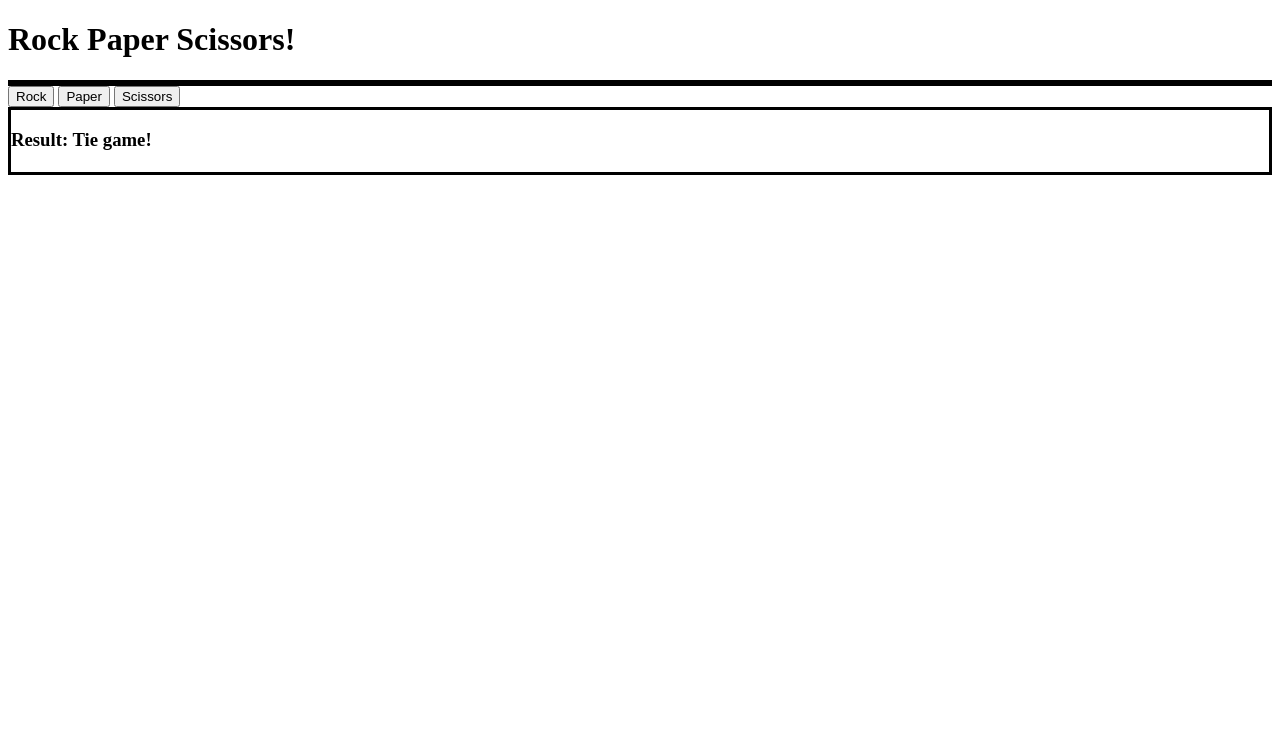
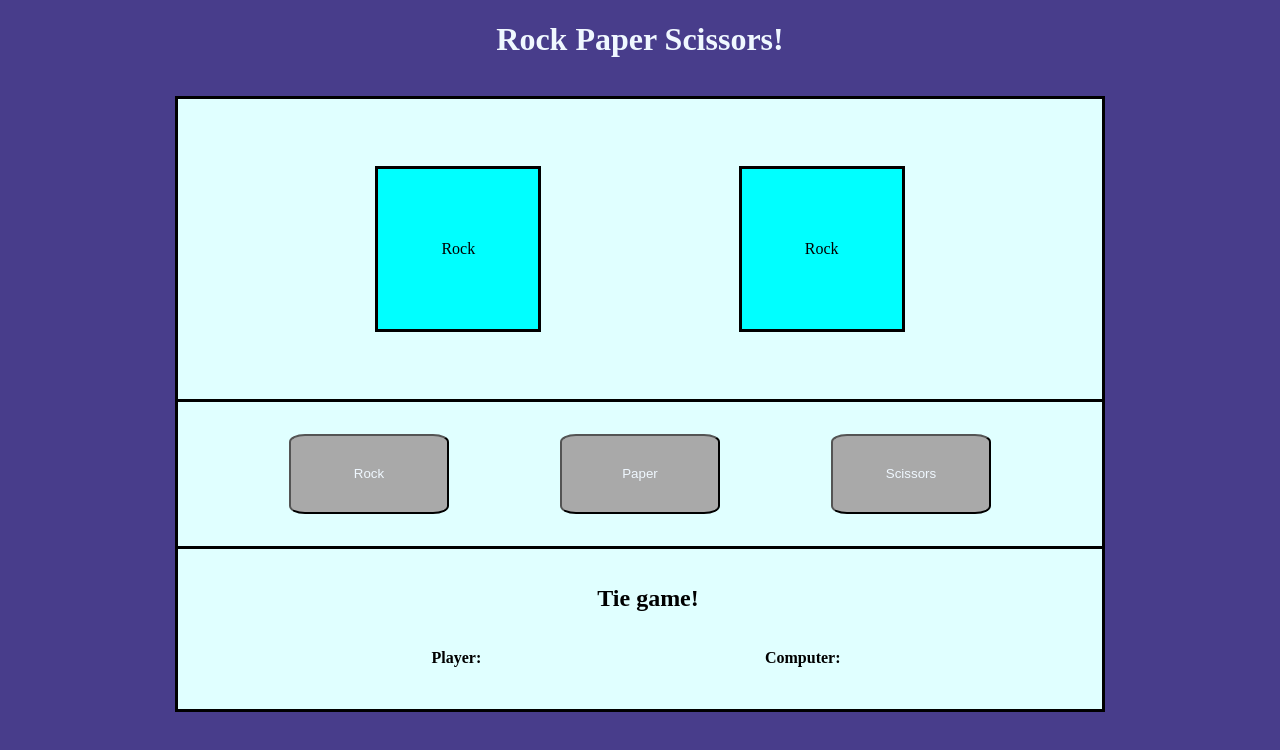
Before and after one commit to disc100/odin-rps, a plain HTML site: page index.html in a window 1280 px wide. Both pictures are taken after a click on the button "Rock". Drawn offline with Linux system fonts and the light colour scheme.

Commit message:
Added styling. Project functional, if bare.

```diff
--- a/index.html
+++ b/index.html
@@ -8,9 +8,17 @@
   </head>
 
   <body>
+    <header>
       <h1>Rock Paper Scissors!</h1>
+    </header>
+    <div id="page-wrapper">
       <div id="game-container">
-
+        <div class="choice-container">
+          <p id="player-choice" class="choice reset">Player</p>
+        </div>
+        <div class="choice-container">
+          <p id="computer-choice" class="choice reset">Computer</p>
+        </div>
       </div>
       <div id="btn-container">
         <button id="Rock" class="choice-button">Rock</button>
@@ -18,12 +26,19 @@
         <button id="Scissors" class="choice-button">Scissors</button>
       </div>
       <div id="results">
-      <h3>Result: <span id="round-result"></span></h3>
-      <h4 id="player-score"></h4>
-      <h4 id="computer-score"></h4>
+        <h2><span id="round-result">Make a choice to begin!</span></h2>
+        <div id="score-container">
+          <h4 class="score-box">
+            Player: <span id="player-score" class="reset">&nbsp;</span>
+          </h4>
+          <h4 class="score-box">
+            Computer: <span id="computer-score" class="reset">&nbsp;</span>
+          </h4>
+        </div>
       </div>
       <div id="winner-container">
-      <h2 id="winner"></h2>
+        <h2 id="winner" class="reset"></h2>
+      </div>
     </div>
   </body>
 </html>
--- a/script.js
+++ b/script.js
@@ -8,6 +8,7 @@ const TIE = "Tie game!";
 let playerScore = 0;
 let computerScore = 0;
 const choiceBtns = document.getElementsByClassName("choice-button");
+const ressetable = document.getElementsByClassName("reset");
 
 const getComputerChoice = () => {
   const choices = [ROCK, PAPER, SCISSORS];
@@ -19,38 +20,34 @@ const playRound = (playerChoice) => {
   let computerChoice = getComputerChoice();
   let result;
 
-  console.log("Player: " + playerChoice);
-  console.log("Computer: " + computerChoice);
+  const roundResult = document.getElementById("round-result");
+
+  document.getElementById("player-choice").textContent = playerChoice;
+  document.getElementById("computer-choice").textContent = computerChoice;
 
   if (playerChoice == computerChoice) {
     result = TIE;
-    document.getElementById("round-result").textContent = result;
   } else if (playerChoice == ROCK && computerChoice == PAPER) {
     result = LOSE;
-    document.getElementById("round-result").textContent = result;
   } else if (playerChoice == PAPER && computerChoice == SCISSORS) {
     result = LOSE;
-    document.getElementById("round-result").textContent = result;
   } else if (playerChoice == SCISSORS && computerChoice == ROCK) {
     result = LOSE;
-    document.getElementById("round-result").textContent = result;
   } else {
     result = WIN;
-    document.getElementById("round-result").textContent = result;
   }
 
+  roundResult.textContent = result;
   updateScore(result);
 };
 
 const updateScore = (result) => {
   if (result == LOSE) {
     computerScore++;
-    document.getElementById("computer-score").textContent =
-      "Computer:" + " " + computerScore;
+    document.getElementById("computer-score").textContent = computerScore;
   } else if (result == WIN) {
     playerScore++;
-    document.getElementById("player-score").textContent =
-      "Player:" + " " + playerScore;
+    document.getElementById("player-score").textContent = playerScore;
   }
   checkWin(playerScore, computerScore);
 };
@@ -74,32 +71,38 @@ const checkWin = (player, computer) => {
 const resetGame = () => {
   playerScore = 0;
   computerScore = 0;
-  document.getElementById("winner").textContent = " ";
-  document.getElementById("computer-score").textContent = " ";
-  document.getElementById("player-score").textContent = " ";
+
+  for (let i = 0; i < ressetable.length; i++) {
+    ressetable[i].textContent = " ";
+  }
+  document.getElementById("round-result").textContent =
+    "Make a choice to begin!";
 };
 
 const disableBtn = () => {
   for (let i = 0; i < choiceBtns.length; i++) {
     choiceBtns[i].disabled = true;
+    choiceBtns[i].classList.add("disabled")
   }
 };
 
 const enableBtn = () => {
   for (let i = 0; i < choiceBtns.length; i++) {
     choiceBtns[i].disabled = false;
+    choiceBtns[i].classList.remove("disabled")
   }
 };
 
 const winnerCont = document.querySelector("#winner-container");
 
 const playAgain = document.createElement("button");
-playAgain.id = "playAgain";
+playAgain.id = "play-again";
 playAgain.textContent = "Play again?";
 
 playAgain.addEventListener("click", () => {
   enableBtn();
   resetGame();
+  winnerCont.removeChild(playAgain);
 });
 
 const buttons = document.querySelectorAll(".choice-button");
--- a/styles.css
+++ b/styles.css
@@ -1,7 +1,149 @@
+div,
+h1,
+h2 {
+  display: flex;
+}
+
+h1,
+h2 {
+  justify-content: center;
+}
+
+body {
+  background-color: darkslateblue;
+}
+
+header {
+  color: aliceblue;
+}
+
+button {
+  background-color: darkgrey;
+  color: aliceblue;
+  min-height: 5rem;
+  min-width: 10rem;
+  border-radius: 10%;
+  transition-duration: 0.4s;
+}
+
+button:hover {
+  background-color: grey;
+}
+
+button:active {
+  background-color: grey;
+  transform: translateY(2px);
+}
+
+#game-container,
+#btn-container,
 #results {
-  border: solid black;
+  background-color: lightcyan;
 }
+
+#page-wrapper {
+  flex-direction: column;
+  align-items: center;
+  padding: 1rem;
+}
+
+/* Game Container */
 
 #game-container {
   border: solid black;
+  justify-content: space-evenly;
+  min-height: 300px;
+  align-items: center;
+  width: 75%;
+  margin: 0 auto;
+  pointer-events: none;
 }
+
+.choice-container {
+  width: fit-content;
+  margin: 0;
+  height: fit-content;
+}
+
+.choice {
+  display: flex;
+  border: solid black;
+  min-height: 10rem;
+  min-width: 10rem;
+  justify-content: center;
+  align-content: center;
+  flex-wrap: wrap;
+  margin: 0;
+  background-color: aqua;
+}
+
+/* Button Container */
+
+#btn-container {
+  justify-content: space-evenly;
+  margin: 0 auto;
+  width: 75%;
+  padding: 2rem 0;
+  border: solid black;
+  border-bottom: none;
+  border-top: none;
+}
+
+.disabled {
+  opacity: 0.5;
+  cursor: not-allowed;
+}
+
+/* Results */
+
+#results {
+  border: solid black;
+  align-content: center;
+  flex-direction: column;
+  flex-wrap: wrap;
+  justify-content: center;
+  width: 75%;
+  margin: 0 auto;
+  height: 10rem;
+}
+
+#results > h2 {
+  width: 100%;
+  margin: 1rem auto;
+}
+
+h2 > #round-result {
+  padding-left: 1rem;
+}
+
+.score-box {
+  min-height: 10%;
+  min-width: 5rem;
+}
+
+#score-container {
+  justify-content: space-evenly;
+  width: 100%;
+}
+
+h4 > span {
+  min-width: 2rem;
+}
+
+/* Winner */
+
+#winner-container {
+  flex-direction: column;
+  align-items: center;
+  justify-content: center;
+}
+
+#play-again {
+  height: 5rem;
+}
+
+#winner {
+  display: flex;
+  align-items: center;
+  color: aliceblue;
+}
```
Lines whose indentation alone changed are shown as unchanged.
